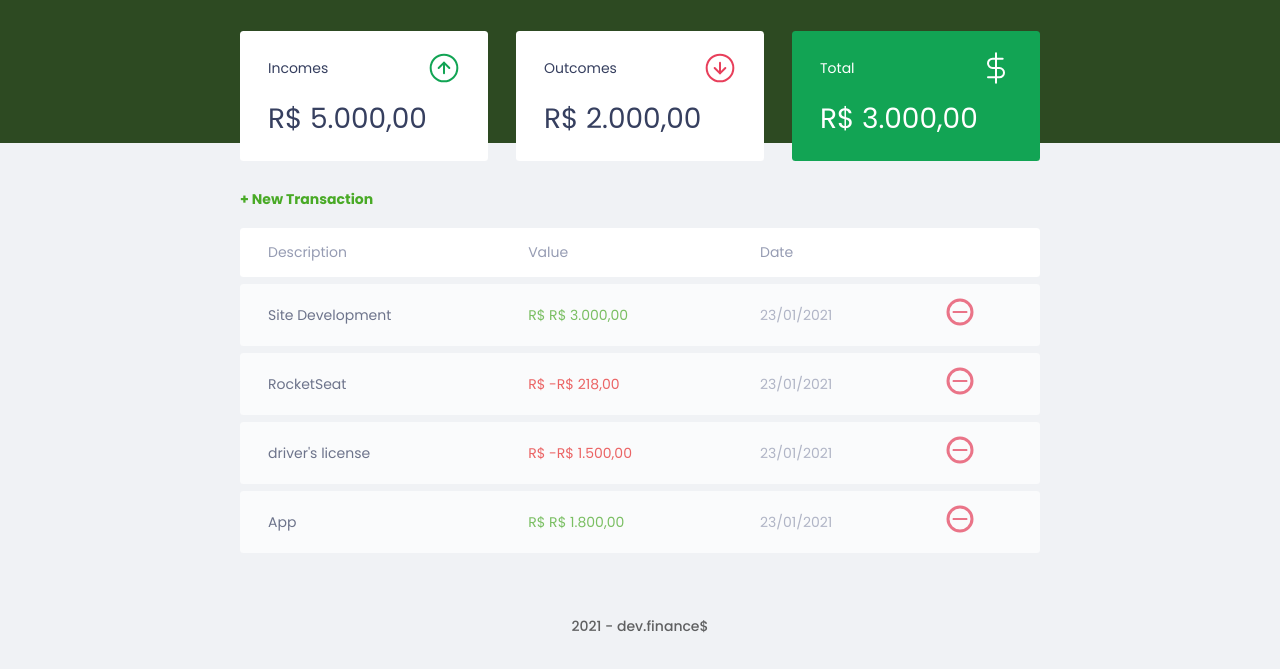
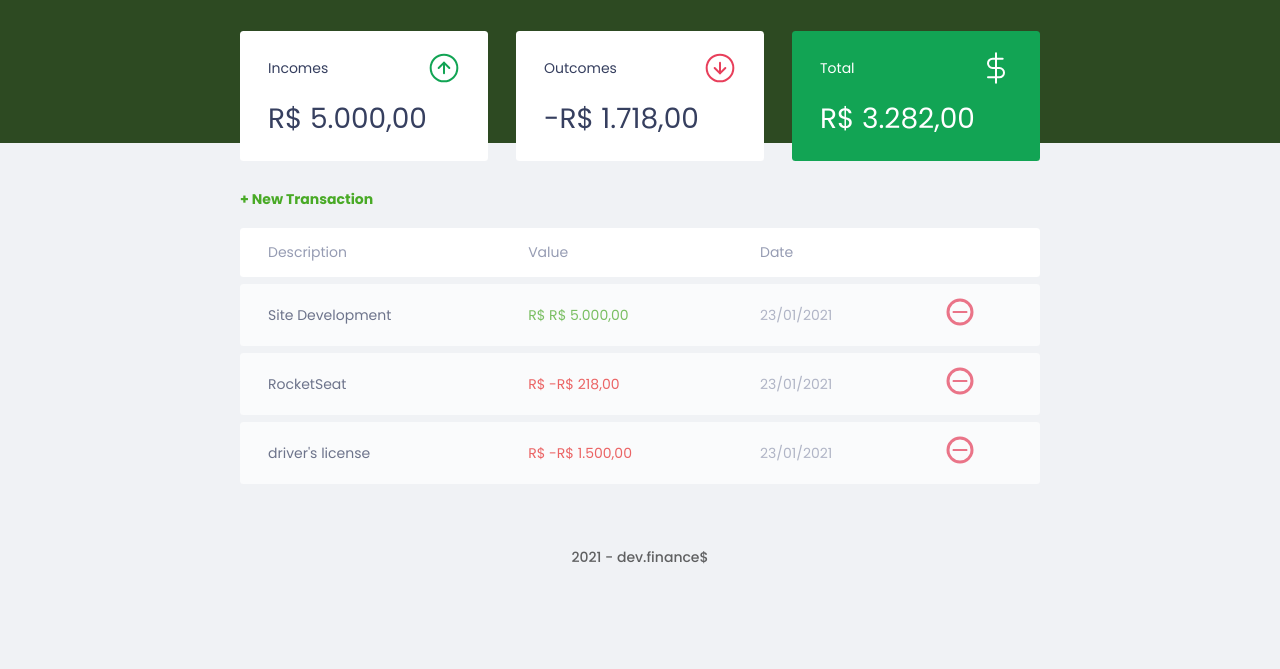
Before and after one commit to SamuckqaDev/devFinance, a plain HTML site: page devFinance/index.html in a window 1280 px wide. Shown: the part 55-724 px from the top of the page. Drawn offline with Linux system fonts and the light colour scheme.

Commit message:
Adding function to calculate invoices

```diff
--- a/devFinance/assets/css/styles.css
+++ b/devFinance/assets/css/styles.css
@@ -149,6 +149,10 @@ header {
     color: var(--white);
 }
 
+.warning{
+    background: var(--red);
+}
+
 /*Table=======================*/
 #transaction {
     display: block;
--- a/devFinance/assets/js/scripts.js
+++ b/devFinance/assets/js/scripts.js
@@ -18,7 +18,7 @@ const transactions = [
   {
     id: 1,
     description: "Site Development",
-    amount: 300000,
+    amount: 500000,
     createAt: "23/01/2021",
   },
   {
@@ -33,24 +33,50 @@ const transactions = [
     amount: -150000,
     createAt: "23/01/2021",
   },
-  {
-    id: 4,
-    description: "App",
-    amount: 180000,
-    createAt: "23/01/2021",
-  },
+
 ];
 
 const Transaction = {
+  all: transactions,
+  add(transaction){
+    Transaction.all.push(transaction)
+  },
   incomes() {
+    let income = 0;
     //Sum incomes;
+
+    //get all transactions;
+    Transaction.all.forEach((transaction) => {
+      // if > 0 ;
+      //verify if transaction > 0;
+      if (transaction.amount > 0) {
+        income += transaction.amount;
+      }
+    });
+
+    // sum an variable and return;
+    return income;
   },
   outcomes() {
-    false;
     //Sum outcomes;
+    let outcome = 0;
+    //Sum incomes;
+
+    //get all transactions;
+    Transaction.all.forEach((transaction) => {
+      // if < 0 ;
+      //verify if transaction < 0;
+      if (transaction.amount < 0) {
+        outcome += transaction.amount;
+      }
+    });
+    // sum an variable and return;
+    return outcome;
   },
   total() {
-    //Total = incoems - outcomes;
+    //Total = incomes - outcomes;
+    let total = Transaction.incomes() + Transaction.outcomes();
+    return total;
   },
 };
 
@@ -58,7 +84,7 @@ const DOM = {
   transactionsContainer: document.querySelector("#data-table tbody"),
   addTransaction(transaction, index) {
     console.log(transaction);
-    //create Element through DOM;
+    //Create Element through DOM;
     const tr = document.createElement("tr");
     tr.innerHTML = DOM.innerHTMLTransaction(transaction);
     DOM.transactionsContainer.appendChild(tr);
@@ -68,7 +94,7 @@ const DOM = {
 
     const amount = Utils.formatCurrency(transaction.amount);
 
-    //Create elemnent and list infomation trough variables;
+    //Create element and list information trough variables;
     const html = `
       <td class="description">${transaction.description}</td>
       <td class="${CSSclass}">R$ ${amount}</td>
@@ -79,6 +105,19 @@ const DOM = {
    `;
 
     return html;
+  },
+  updateBalance() {
+    document.getElementById("incomeDisplay").innerHTML = Utils.formatCurrency(
+      Transaction.incomes()
+    );
+
+    document.getElementById("outcomeDisplay").innerHTML = Utils.formatCurrency(
+      Transaction.outcomes()
+    );
+
+    document.getElementById("totalDisplay").innerHTML = Utils.formatCurrency(
+      Transaction.total()
+    );
   },
 };
 
@@ -102,12 +141,25 @@ const Utils = {
   },
 };
 
+const App = {
+  init(){
+    Transaction.all.forEach((transaction) => {
+      DOM.addTransaction(transaction);
+    })
+
+  },
+  reload(){
+
+  }
+}
+
+
+DOM.updateBalance();
+
+App.init()
+
+
 //Set the current year;
 const year = document.getElementById("date");
 const newDate = new Date();
 year.innerHTML = newDate.getFullYear();
-
-//List transactions;
-transactions.forEach((transaction) => {
-  DOM.addTransaction(transaction);
-});
--- a/devFinance/index.html
+++ b/devFinance/index.html
@@ -33,7 +33,7 @@
               <span>Incomes</span>
               <img src="./assets/img/income.svg" alt="Income image" />
             </h3>
-            <p>R$ 5.000,00</p>
+            <p id="incomeDisplay">R$ 00,00</p>
           </div>
 
           <div class="card">
@@ -41,7 +41,7 @@
               <span>Outcomes</span>
               <img src="./assets/img/outcome.svg" alt="Outcome image" />
             </h3>
-            <p>R$ 2.000,00</p>
+            <p id="outcomeDisplay">R$ 00,00</p>
           </div>
 
           <div class="card total">
@@ -49,7 +49,7 @@
               <span>Total</span>
               <img src="./assets/img/total.svg" alt="Total image" />
             </h3>
-            <p>R$ 3.000,00</p>
+            <p id="totalDisplay">R$ 00,00</p>
           </div>
         </section>
 
```
